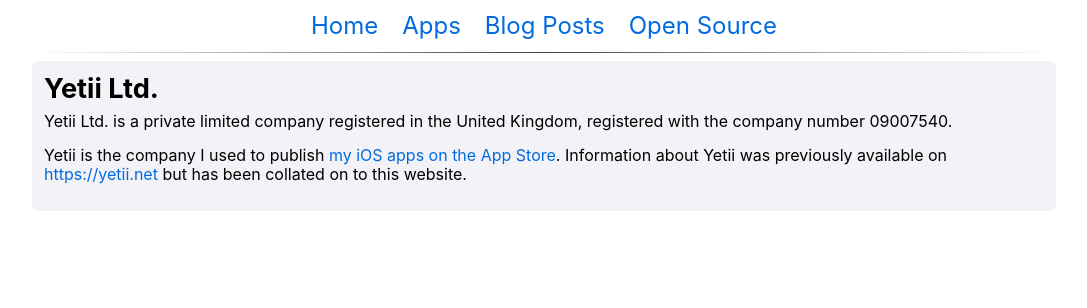
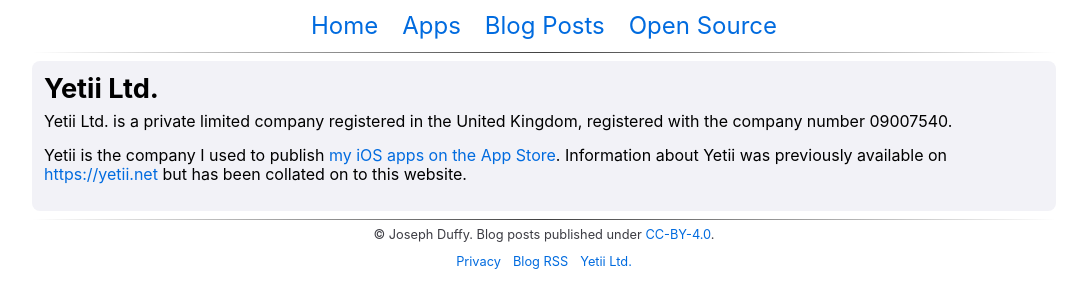
Before and after one commit to JosephDuffy/josephduffy.co.uk, a Next.js app: page /yetii in a window 1280 px wide. Shown: the top 308 px of the page, without its empty margins (96-1183 px from the left). Built offline with nearby package versions, Linux system fonts and the light colour scheme.

Commit message:
Add footer, improve header layout

```diff
--- /dev/null
+++ b/components/Footer.tsx
@@ -0,0 +1,68 @@
+import Link from "next/link"
+import { Fragment } from "react"
+import HorizontalRule from "./HorizontalRule"
+import HorizontalScrollContainer from "./HorizontalScrollContainer"
+
+const Footer = () => (
+  <Fragment>
+    <div className="horizontal-rule-container">
+      <HorizontalRule />
+    </div>
+    <footer>
+      <div className="copyright">
+        © Joseph Duffy. Blog posts published under <a href="https://creativecommons.org/licenses/by/4.0/">CC-BY-4.0</a>.
+      </div>
+      <HorizontalScrollContainer>
+        <nav>
+          <Link href="/privacy">
+            <a>Privacy</a>
+          </Link>
+          <Link href="/blog-rss">
+            <a>Blog RSS</a>
+          </Link>
+          <Link href="/yetii">
+            <a>Yetii Ltd.</a>
+          </Link>
+        </nav>
+      </HorizontalScrollContainer>
+      {process.env["GIT_COMMIT"] && process.env["BUILD_DATE"] &&
+        <div className="build-metadata">
+          Built at { process.env["BUILD_DATE"] } from commit <a href={`https://github.com/JosephDuffy/josephduffy.co.uk/tree/${process.env["GIT_COMMIT"]}`}>{process.env["GIT_COMMIT"]}</a>.
+        </div>
+      }
+    </footer>
+    <style jsx>{`
+      footer {
+        width: 100vw;
+        display: flex;
+        flex-direction: column;
+        margin-bottom: max(16px, env(safe-area-inset-bottom));
+        font-size: 0.8em;
+      }
+
+      .copyright {
+        width: var(--content-width);
+        margin: 0 auto;
+        color: var(--secondary-label);
+        text-align: center;
+        margin-bottom: 12px;
+      }
+
+      nav {
+        white-space: nowrap;
+        margin: 0 6px;
+      }
+
+      nav a {
+        margin: 6px;
+      }
+
+      .horizontal-rule-container {
+        width: var(--content-width);
+        margin: 0 auto;
+      }
+    `}</style>
+  </Fragment>
+)
+
+export default Footer
--- a/components/Header.tsx
+++ b/components/Header.tsx
@@ -1,12 +1,13 @@
 import Link from "next/link"
 import { Fragment } from "react"
 import HorizontalRule from "./HorizontalRule"
+import HorizontalScrollContainer from "./HorizontalScrollContainer"
 
 const Header = () => (
   <Fragment>
     <header>
-      <nav>
-        <div className="container">
+      <HorizontalScrollContainer>
+        <nav>
           <Link href="/">
             <a>Home</a>
           </Link>
@@ -19,8 +20,8 @@ const Header = () => (
           <Link href="/open-source">
             <a>Open Source</a>
           </Link>
-        </div>
-      </nav>
+        </nav>
+      </HorizontalScrollContainer>
     </header>
     <div className="horizontal-rule-container">
       <HorizontalRule />
@@ -33,30 +34,20 @@ const Header = () => (
       }
 
       nav {
-        display: inline-flex;
-        align-self: center;
-        overflow-x: scroll;
-        max-width: 100%;
+        margin: 12px 0;
       }
 
       a {
         margin: 8px 12px;
         font-size: 1.5em;
-        white-space: nowrap;
       }
 
-      .container {
-        display: inline-block;
-        padding-top: 12px;
-        padding-bottom: 12px;
+      a:first-child {
+        margin-left: 0;
       }
 
-      nav a:first-child {
-        margin-left: calc(var(--content-padding-x) + 4px);
-      }
-
-      nav a:last-child {
-        margin-right: calc(var(--content-padding-x) + 4px);
+      a:last-child {
+        margin-right: 0;
       }
 
       .horizontal-rule-container {
--- /dev/null
+++ b/components/HorizontalScrollContainer.tsx
@@ -0,0 +1,27 @@
+import { Fragment, FunctionComponent } from "react"
+
+const HorizontalScrollContainer: FunctionComponent = ({ children }) => (
+  <Fragment>
+    <div className="wrapper">
+      <div className="container">
+        { children }
+      </div>
+    </div>
+    <style jsx>{`
+      .wrapper {
+        align-self: center;
+        overflow-x: scroll;
+        max-width: 100%;
+      }
+
+      .container {
+        display: inline-flex;
+        margin-left: calc(var(--content-padding-x) + 4px);
+        margin-right: calc(var(--content-padding-x) + 4px);
+        white-space: nowrap;
+      }
+    `}</style>
+  </Fragment>
+)
+
+export default HorizontalScrollContainer
--- a/layouts/main.tsx
+++ b/layouts/main.tsx
@@ -1,5 +1,6 @@
 import Header from "../components/Header"
 import { Fragment } from "react"
+import Footer from "../components/Footer"
 
 const Index: React.FunctionComponent<{ children: React.ReactNode }> = ({
   children,
@@ -7,6 +8,7 @@ const Index: React.FunctionComponent<{ children: React.ReactNode }> = ({
   <Fragment>
     <Header />
     <main>{children}</main>
+    <Footer />
     <style jsx>{`
       main {
         width: var(--content-width);
```
